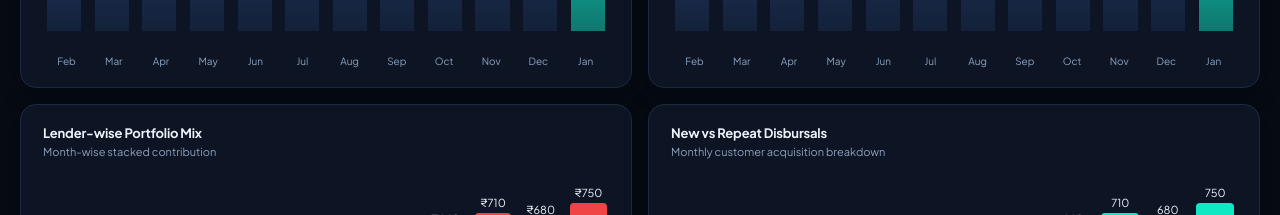
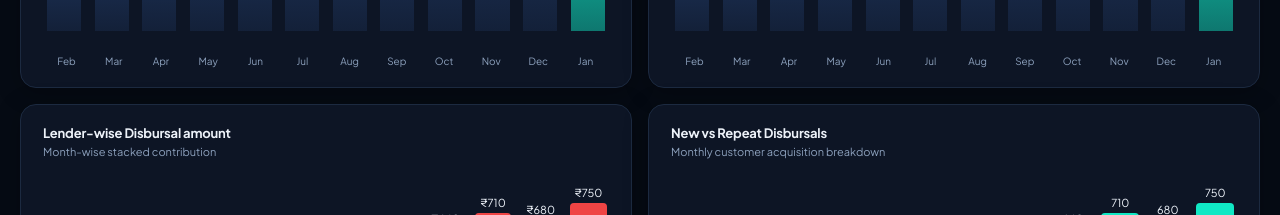
Before and after one commit to devanshmanchanda-hub/indmoney-nbfc-dashboard, a React (Create React App) app: page / in a window 1280 px wide. Shown: the part 860-1075 px from the top of the page. Built offline with nearby package versions, Linux system fonts and the light colour scheme.

Commit message:
Update App.js

```diff
--- a/src/App.js
+++ b/src/App.js
@@ -62,7 +62,7 @@ const DUE_DATE_COLLECTION_SAMPLE = {
 };
 
 const DUE_DATE_DELINQUENCY_SAMPLE = {
-  "POS due": ["3,140 ", "3,220", "3,280", "3,350", "3,430", "3,510 ", "3,620 ", "3,710 ", "3,790 ", "3,880 ", "3,960 "],
+  "POS due": ["₹3,140 Cr", "₹3,220 Cr", "₹3,280 Cr", "₹3,350 Cr", "₹3,430 Cr", "₹3,510 Cr", "₹3,620 Cr", "₹3,710 Cr", "₹3,790 Cr", "₹3,880 Cr", "₹3,960 Cr"],
   "0+ DPD (% Amount)": ["4.8%", "4.9%", "5.1%", "5.0%", "5.2%", "5.3%", "5.4%", "5.5%", "5.6%", "5.8%", "5.9%"],
   "3+ DPD (% Amount)": ["3.9%", "4.0%", "4.1%", "4.2%", "4.3%", "4.4%", "4.5%", "4.6%", "4.7%", "4.8%", "4.9%"],
   "5+ DPD (% Amount)": ["3.4%", "3.5%", "3.6%", "3.7%", "3.8%", "3.9%", "4.0%", "4.1%", "4.2%", "4.3%", "4.4%"],
@@ -398,7 +398,7 @@ const DEFAULT_DATA = {
   selectedLender: "ALL",
 };
 
-const LS_DATA_KEY = "nbfc_dashboard_data_v4";
+const LS_DATA_KEY = "nbfc_dashboard_data_v5";
 const LS_THEME_KEY = "nbfc_dashboard_theme_v2";
 
 function lsGet(key) {
@@ -948,7 +948,7 @@ export default function App() {
 
             {/* Lender Mix + New vs Repeat + Whitelisted */}
             <div style={{ display: "grid", gridTemplateColumns: "1fr 1fr", gap: 16, marginBottom: 16 }}>
-              <Panel title="Lender-wise Portfolio Mix" subtitle="Month-wise stacked contribution" theme={theme}>
+              <Panel title="Lender-wise Disbursal amount" subtitle="Month-wise stacked contribution" theme={theme}>
                 <div style={{ display: "flex", alignItems: "flex-end", gap: 6, height: 220 }}>
                   {data.monthly.map((total, mi) => {
                     const maxTotal = Math.max(...data.monthly);
```
